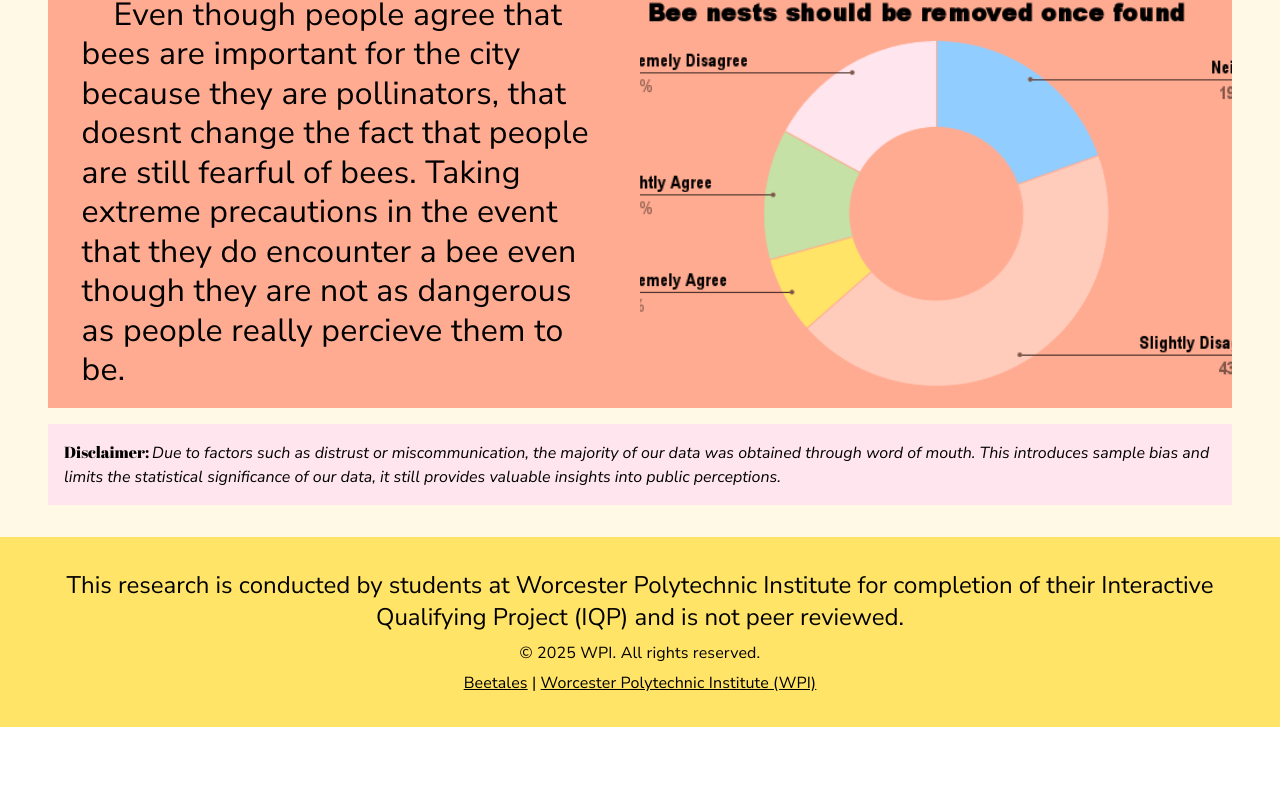
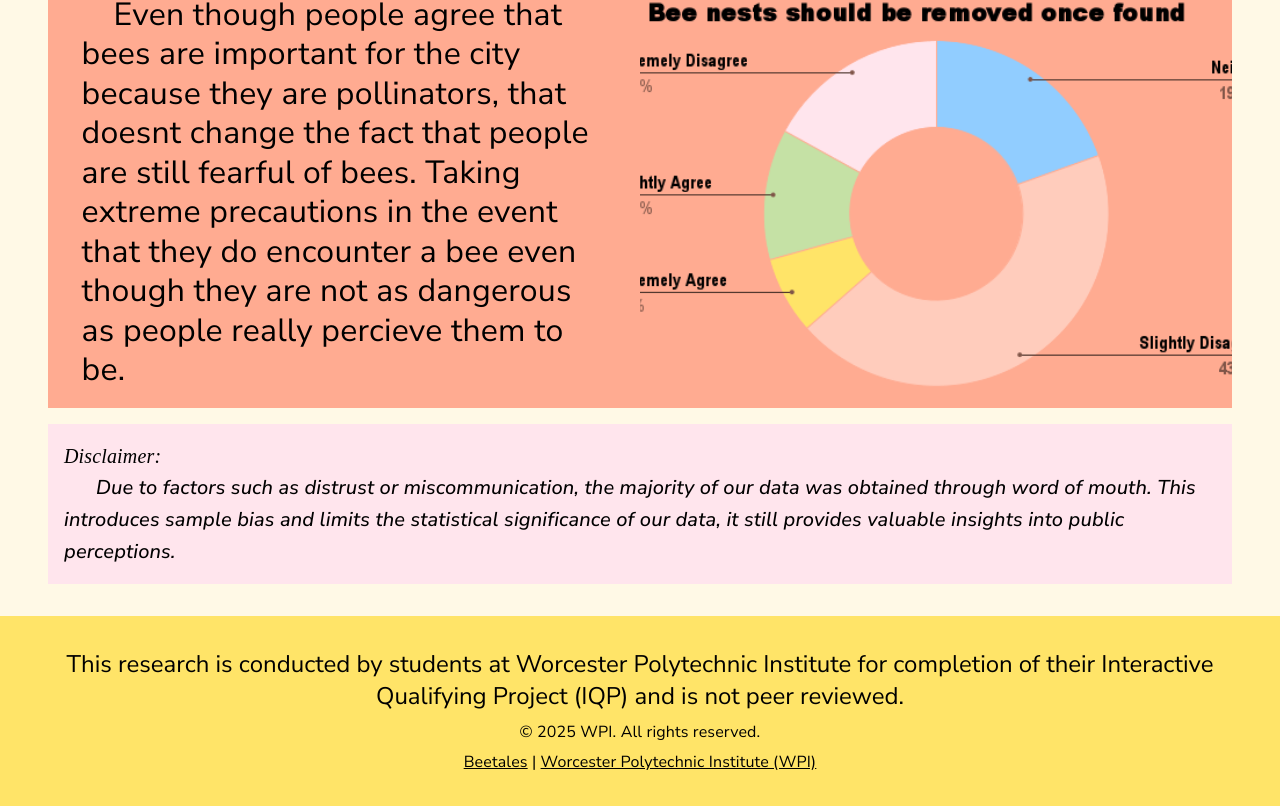
Before and after one commit to VoDylan/beetalesproj, a React (Vite) app: page /Survey in a window 1280 px wide. Shown: the part 1631-2437 px from the top of the page. Before the commit the page ends 2358 px from the top, so only its background shows below. Built offline with nearby package versions, Linux system fonts and the light colour scheme.

Commit message:
Updating stuff

```diff
--- a/src/routes/Home.tsx
+++ b/src/routes/Home.tsx
@@ -7,7 +7,6 @@ import sprayingPesticide from "../assets/sprayingPesticides.jpg";
 import pesticideWarning from "../assets/pesticide_warning.jpg"
 import deadBees from "../assets/Dead-bees.png"
 import bewareBee from "../assets/BewareBeeSign.jpg"
-import '@fontsource/abril-fatface';
 
 export default function Home() {
     const navigate = useNavigate();
--- a/src/routes/Suvery.tsx
+++ b/src/routes/Suvery.tsx
@@ -217,9 +217,9 @@ export default function SurveyPage() {
                     backgroundColor: '#ffe5ed',
                     textAlign: 'left'
                 }}>
-                <Typography color='black' variant='h7' fontFamily={"Abril Fatface"}
+                <Typography color='black' variant='h6' fontFamily={"Abril Fatface"}
                             fontStyle={'italic'}>Disclaimer: </Typography>
-                <Typography color="black" variant='h7' fontFamily={"Nunito Sans"} align="left" fontStyle={'italic'}
+                <Typography color="black" variant='h6' fontFamily={"Nunito Sans"} align="left" fontStyle={'italic'}
                             sx={{
                                 textIndent: '2rem'
                             }}>
```
